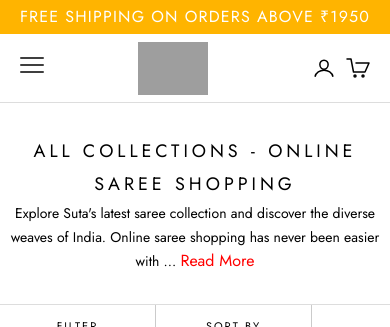
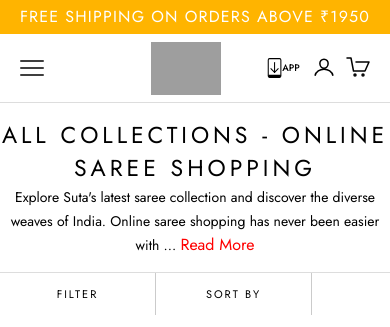
Before and after one commit to sourabhkhera11/SutaCl, a website built with Vite: page my-project/index.html in a window 390 px wide. Shown: the top 327 px of the page. Built offline with nearby package versions, Linux system fonts and the light colour scheme; grey boxes are pictures that could not be loaded.

Commit message:
Button center

```diff
--- a/my-project/index.html
+++ b/my-project/index.html
@@ -15,12 +15,16 @@
     </div>
     <header class="st:sticky st:top-0 st:z-20 st:bg-[#fff]">
       <div class=" st:flex st:md:gap-[15px]  st:justify-between st:py-[8px] st:md:px-[48px] st:px-[20px] st:items-center st:shadow-[inset_0_-1px_rgb(28_28_28_/_0.15)]">
-        <div class="burgerBox st:lg:hidden">
+        <div class="burgerBox st:lg:hidden st:flex st:gap-[20px]">
           <button type="button">
             <svg aria-hidden="true" fill="none" focusable="false" width="24" class="header__nav-icon icon icon-hamburger" viewBox="0 0 24 24">
               <path d="M1 19h22M1 12h22M1 5h22" stroke="currentColor" stroke-width="1.5" stroke-linecap="square"></path>
             </svg>
           </button>
+          <div class=""></div>
+          <div class=""></div>
+          <div class=""></div>
+
         </div>
         <a href="/" class="">
           <span class="st:sr-only">Suta</span>
@@ -43,8 +47,8 @@
         </nav>
         <nav>
           <ul class="st:flex st:gap-[10px] st:md:gap-[20px] st:align-middle ">
-            <li>
-              <a  target="_blank" class=" st:md:hidden" href="#">
+            <li class="st:md:hidden">
+              <a title="App Download" target="_blank" class="Header__Icon Icon-Wrapper Icon-Wrapper--clickable suta_download hide-on-desktop" href="https://onelink.to/k35vtm">
   <svg id="Layer_1" data-name="Layer 1" xmlns="http://www.w3.org/2000/svg" viewBox="0 0 840.57 500">
     <defs>
       <style>
@@ -162,10 +166,10 @@
   </div>
  </section>
       <section class="hero-section">
-        <div class="ypadding st:flex st:py-[32px] st:items-center st:justify-center">
+        <div class="ypadding st:flex st:py-[16px] st:items-center st:justify-center">
           <div class="wid st:md:max-w-[680px] st:max-w-[390px] st:text-center">
             <div class="textCenter ">
-              <h3 class="st:leading-[33px] st:md:text-[22px] st:text-[18px] st:tracking-[3.96px]">ALL COLLECTIONS - ONLINE SAREE SHOPPING</h3>
+              <h3 class="st:leading-[33px] st:md:text-[22px] st:text-[23px] st:tracking-[3.96px]">ALL COLLECTIONS - ONLINE SAREE SHOPPING</h3>
               <p class="st:inline st:text-[14px] st:leading-[23.1px]">Explore Suta's latest saree collection and discover the diverse weaves of India. Online saree shopping has never been easier with ... </p><span class="st:text-[#FF0000]">Read More</span>
             </div>
           </div>
```
